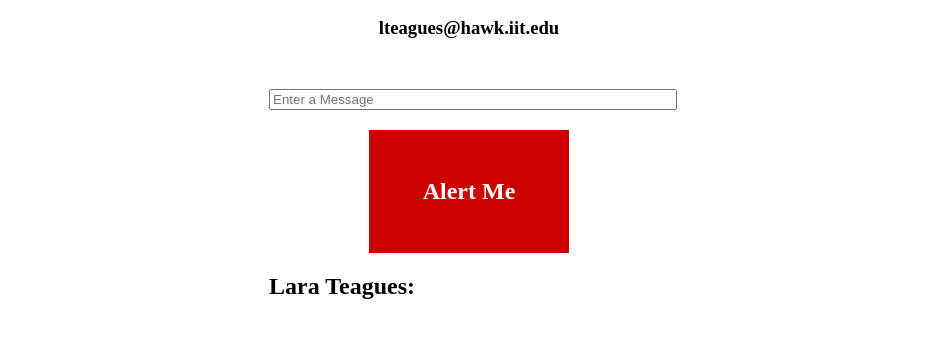
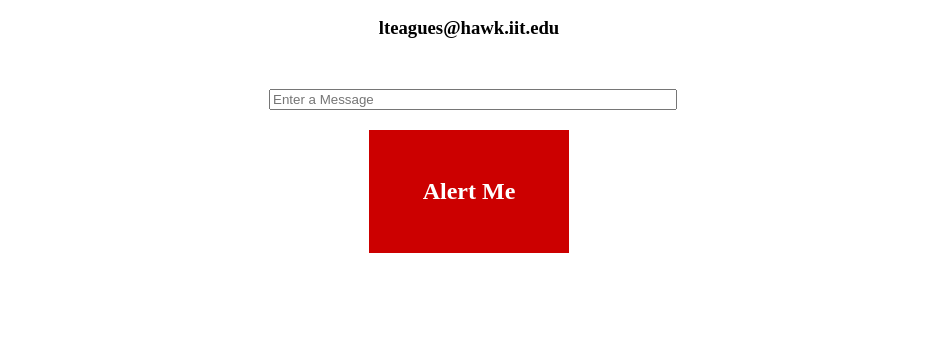
Before and after one commit to lteagues1/ProductionProblem5, a plain HTML site: page index.html in a window 1280 px wide. Both pictures are taken after a click on the element "Alert Me". Shown: the part 110-448 px from the top of the page, without its empty margins (171-1108 px from the left). Drawn offline with Linux system fonts and the light colour scheme.

Commit message:
Update index.html

```diff
--- a/index.html
+++ b/index.html
@@ -34,13 +34,13 @@
 		<input id="entryinput" type="text" name="textentry" placeholder="Enter a Message">
 		<div id="entrybutton" >Alert Me</div>
 		<h2 id="textoutput" class="center">Show results here</h2>
-		<h2 id="results">Results</h2>
+
 	</div>
 	<script type="text/javascript">
 		document.getElementById("entrybutton").addEventListener("click", alertFunction);
 		function alertFunction() {
 			document.getElementById("textoutput").textContent = document.getElementById("entryinput").value;
-			document.getElementById("results").textContent = document.getElementById("name").textContent+": "+document.getElementById("entryinput").value;
+		        document.getElementById("name").textContent+": "+document.getElementById("entryinput").value;
 		}
 
 	</script>
```
